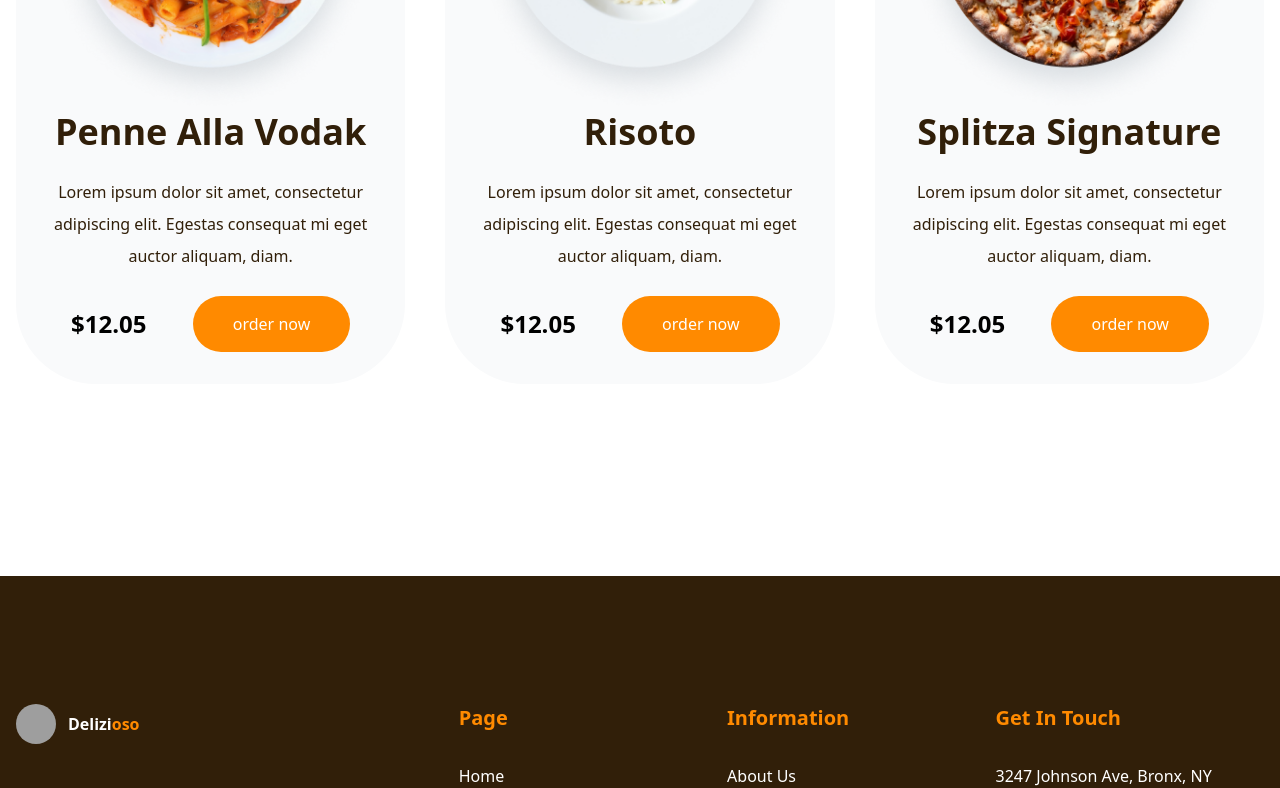
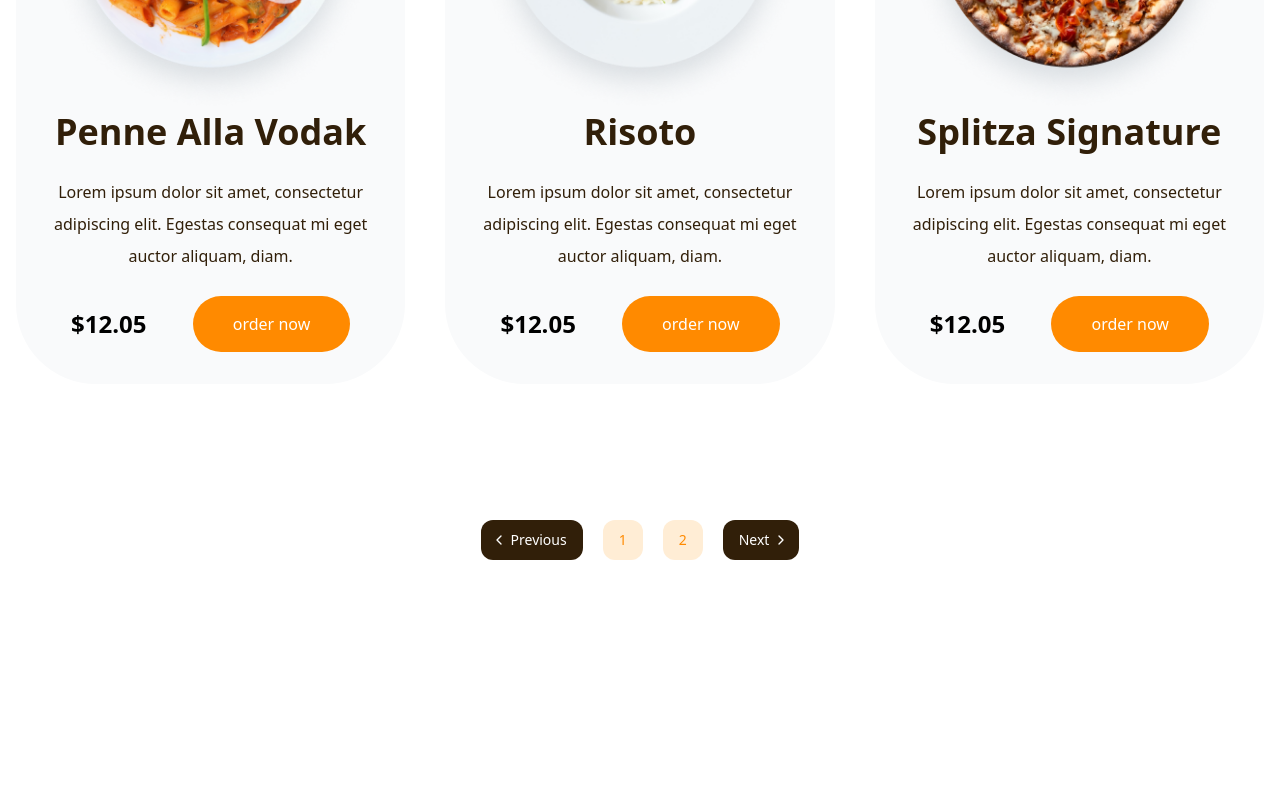
Before and after one commit to parvin-noori/delizioso, a React (Vite) app: page / in a window 1280 px wide. Shown: the part 3071-3859 px from the top of the page. Built offline with nearby package versions, Linux system fonts and the light colour scheme; data requests are answered from the project's data file; grey boxes are pictures that could not be loaded.

Commit message:
insert lodash and pagination section

```diff
--- a/db.json
+++ b/db.json
@@ -71,6 +71,24 @@
       "category": "dinner",
       "rating": 4,
       "img": "/assets/imgs/SplitzaSignature.png"
+    },
+    {
+      "id": 7,
+      "title": "Spaghetti",
+      "desc": "Lorem ipsum dolor sit amet, consectetur adipiscing elit. Egestas consequat mi eget auctor aliquam, diam. ",
+      "price": 12.05,
+      "category": "dinner",
+      "rating": 4,
+      "img": "/assets/imgs/italian-pasta.png"
+    },
+    {
+      "id": 8,
+      "title": "Gnocchi",
+      "desc": "Lorem ipsum dolor sit amet, consectetur adipiscing elit. Egestas consequat mi eget auctor aliquam, diam. ",
+      "price": 12.05,
+      "category": "dinner",
+      "rating": 4,
+      "img": "/assets/imgs/Gnocchi.png"
     }
   ],
   "users": [
--- a/package.json
+++ b/package.json
@@ -13,11 +13,13 @@
   },
   "dependencies": {
     "@radix-ui/react-avatar": "^1.1.0",
+    "@radix-ui/react-slot": "^1.1.0",
     "axios": "^1.7.2",
     "class-variance-authority": "^0.7.0",
     "clsx": "^2.1.1",
     "framer-motion": "^11.3.8",
     "json-server": "^1.0.0-beta.1",
+    "lodash": "^4.17.21",
     "lucide-react": "^0.412.0",
     "react": "^18.3.1",
     "react-dom": "^18.3.1",
--- a/src/components/Menu/MenuSection.jsx
+++ b/src/components/Menu/MenuSection.jsx
@@ -3,23 +3,23 @@ import axios from "axios";
 import { useEffect, useState } from "react";
 import MenuItem from "../MenuItem/MenuItem";
 import { motion } from "framer-motion";
-
+import usePaginatedFetch from "@/usePaginatedFetch";
+import PaginationSection from "../Pagination/PaginationSection";
 
 export default function MenuSection({ sectionTitle }) {
-  const [foods, setFoods] = useState([]);
   const [categories, setCategories] = useState([]);
   const [activeCategory, setActiveCategory] = useState("all");
+  const url = "http://localhost:3000/products";
+  const [loading, data] = usePaginatedFetch(url, 6);
+  const [page, setPage] = useState(1);
+  const [foods, setFoods] = useState([]);
 
   useEffect(() => {
-    let fetchProducts = async () => {
-      try {
-        const response = await axios.get("http://localhost:3000/products");
-        setFoods(response.data);
-      } catch (err) {
-        console.log(err);
-      }
-    };
+    if (loading) return;
+    setFoods(data[page - 1] || []);
+  }, [loading, page, data]);
 
+  useEffect(() => {
     const fetchCategories = async () => {
       try {
         const categoryResponse = await axios.get(
@@ -30,7 +30,7 @@ export default function MenuSection({ sectionTitle }) {
         console.log(err);
       }
     };
-    fetchProducts();
+
     fetchCategories();
   }, []);
 
@@ -75,11 +75,24 @@ export default function MenuSection({ sectionTitle }) {
             </li>
           ))}
         </ul>
-        <div className="menu grid lg:grid-cols-3 grid-cols-2 sm:gap-10 gap-5">
-          {filterFoods.map((food,index) => (
-            <MenuItem key={food.id} food={food} index={index}/>
-          ))}
-        </div>
+        {loading ? (
+          <span>Loading...</span>
+        ) : (
+          <>
+            <div className="menu grid lg:grid-cols-3 grid-cols-2 sm:gap-10 gap-5">
+              {filterFoods.map((food, index) => (
+                <MenuItem key={food.id} food={food} index={index} />
+              ))}
+            </div>
+            <div className="flex m-auto py-10">
+              <PaginationSection
+                activePage={page}
+                setPage={setPage}
+                pages={data.length}
+              />
+            </div>
+          </>
+        )}
         {/* {Object.keys(Object.groupBy(foods, ({ category }) => category)).map(
             (cat) => (
               <span key={cat}>{cat}</span>
--- /dev/null
+++ b/src/components/Pagination/PaginationSection.jsx
@@ -0,0 +1,66 @@
+import _ from "lodash";
+import {
+  Pagination,
+  PaginationContent,
+  PaginationEllipsis,
+  PaginationItem,
+  PaginationLink,
+  PaginationNext,
+  PaginationPrevious,
+} from "@/components/ui/pagination";
+import { GrPrevious } from "react-icons/gr";
+
+export default function PaginationSection({ activePage, setPage, pages }) {
+  const prevPage = () => {
+    setPage((oldPage) => {
+      let prevPage = oldPage - 1;
+      if (prevPage < 1) {
+        prevPage = pages;
+      }
+      return prevPage;
+    });
+  };
+
+  const nextPage = () => {
+    setPage((oldPage) => {
+      let nextPage = oldPage + 1;
+      if (nextPage > pages) {
+        nextPage = 1;
+      }
+      return nextPage;
+    });
+  };
+  return (
+    <Pagination>
+      <PaginationContent className=" gap-5">
+        <PaginationItem>
+          <PaginationPrevious
+            className="bg-brown text-white rounded-xl cursor-pointer hover:bg-orange-100 hover:text-primaryOrange "
+            onClick={prevPage}
+          />
+        </PaginationItem>
+
+        {_.times(pages, (index) => (
+          <PaginationItem
+            className={`page-item ${index + 1 === activePage ? "active" : ""}`}
+            onClick={() => setPage(index + 1)}
+          >
+            <PaginationLink
+              className="bg-orange-100 text-primaryOrange rounded-xl border-opacity-0  cursor-pointer  hover:border-opacity-100 border-primaryOrange hover:text-primaryOrange hover:bg-transparent"
+              isActive
+              key={`pagination- ${index}`}
+            >
+              {index + 1}
+            </PaginationLink>
+          </PaginationItem>
+        ))}
+        <PaginationItem>
+          <PaginationNext
+            className="bg-brown text-white rounded-xl cursor-pointer hover:bg-orange-100 hover:text-primaryOrange"
+            onClick={nextPage}
+          />
+        </PaginationItem>
+      </PaginationContent>
+    </Pagination>
+  );
+}
--- /dev/null
+++ b/src/components/ui/button.jsx
@@ -0,0 +1,47 @@
+import * as React from "react"
+import { Slot } from "@radix-ui/react-slot"
+import { cva } from "class-variance-authority";
+
+import { cn } from "@/lib/utils"
+
+const buttonVariants = cva(
+  "inline-flex items-center justify-center whitespace-nowrap rounded-md text-sm font-medium ring-offset-background transition-colors focus-visible:outline-none focus-visible:ring-2 focus-visible:ring-ring focus-visible:ring-offset-2 disabled:pointer-events-none disabled:opacity-50",
+  {
+    variants: {
+      variant: {
+        default: "bg-primary text-primary-foreground hover:bg-primary/90",
+        destructive:
+          "bg-destructive text-destructive-foreground hover:bg-destructive/90",
+        outline:
+          "border border-input bg-background hover:bg-accent hover:text-accent-foreground",
+        secondary:
+          "bg-secondary text-secondary-foreground hover:bg-secondary/80",
+        ghost: "hover:bg-accent hover:text-accent-foreground",
+        link: "text-primary underline-offset-4 hover:underline",
+      },
+      size: {
+        default: "h-10 px-4 py-2",
+        sm: "h-9 rounded-md px-3",
+        lg: "h-11 rounded-md px-8",
+        icon: "h-10 w-10",
+      },
+    },
+    defaultVariants: {
+      variant: "default",
+      size: "default",
+    },
+  }
+)
+
+const Button = React.forwardRef(({ className, variant, size, asChild = false, ...props }, ref) => {
+  const Comp = asChild ? Slot : "button"
+  return (
+    (<Comp
+      className={cn(buttonVariants({ variant, size, className }))}
+      ref={ref}
+      {...props} />)
+  );
+})
+Button.displayName = "Button"
+
+export { Button, buttonVariants }
--- /dev/null
+++ b/src/components/ui/pagination.jsx
@@ -0,0 +1,100 @@
+import * as React from "react"
+import { ChevronLeft, ChevronRight, MoreHorizontal } from "lucide-react"
+
+import { cn } from "@/lib/utils"
+import { buttonVariants } from "@/components/ui/button";
+
+const Pagination = ({
+  className,
+  ...props
+}) => (
+  <nav
+    role="navigation"
+    aria-label="pagination"
+    className={cn("mx-auto flex w-full justify-center", className)}
+    {...props} />
+)
+Pagination.displayName = "Pagination"
+
+const PaginationContent = React.forwardRef(({ className, ...props }, ref) => (
+  <ul
+    ref={ref}
+    className={cn("flex flex-row items-center gap-1", className)}
+    {...props} />
+))
+PaginationContent.displayName = "PaginationContent"
+
+const PaginationItem = React.forwardRef(({ className, ...props }, ref) => (
+  <li ref={ref} className={cn("", className)} {...props} />
+))
+PaginationItem.displayName = "PaginationItem"
+
+const PaginationLink = ({
+  className,
+  isActive,
+  size = "icon",
+  ...props
+}) => (
+  <a
+    aria-current={isActive ? "page" : undefined}
+    className={cn(buttonVariants({
+      variant: isActive ? "outline" : "ghost",
+      size,
+    }), className)}
+    {...props} />
+)
+PaginationLink.displayName = "PaginationLink"
+
+const PaginationPrevious = ({
+  className,
+  ...props
+}) => (
+  <PaginationLink
+    aria-label="Go to previous page"
+    size="default"
+    className={cn("gap-1 pl-2.5", className)}
+    {...props}>
+    <ChevronLeft className="h-4 w-4" />
+    <span>Previous</span>
+  </PaginationLink>
+)
+PaginationPrevious.displayName = "PaginationPrevious"
+
+const PaginationNext = ({
+  className,
+  ...props
+}) => (
+  <PaginationLink
+    aria-label="Go to next page"
+    size="default"
+    className={cn("gap-1 pr-2.5", className)}
+    {...props}>
+    <span>Next</span>
+    <ChevronRight className="h-4 w-4" />
+  </PaginationLink>
+)
+PaginationNext.displayName = "PaginationNext"
+
+const PaginationEllipsis = ({
+  className,
+  ...props
+}) => (
+  <span
+    aria-hidden
+    className={cn("flex h-9 w-9 items-center justify-center", className)}
+    {...props}>
+    <MoreHorizontal className="h-4 w-4" />
+    <span className="sr-only">More pages</span>
+  </span>
+)
+PaginationEllipsis.displayName = "PaginationEllipsis"
+
+export {
+  Pagination,
+  PaginationContent,
+  PaginationEllipsis,
+  PaginationItem,
+  PaginationLink,
+  PaginationNext,
+  PaginationPrevious,
+}
--- /dev/null
+++ b/src/usePaginatedFetch.jsx
@@ -0,0 +1,25 @@
+import axios from "axios";
+import _ from "lodash";
+import { useEffect, useState } from "react";
+
+export default function usePaginatedFetch(url, pageSize) {
+  const [loading, setloading] = useState(true);
+  const [data, setData] = useState([]);
+
+  const getData = async () => {
+    const response = await axios.get(url);
+    const data = response.data;
+
+    const paginatedData = _.chunk(data, pageSize);
+    console.log(paginatedData);
+
+    setData(paginatedData);
+    setloading(false);
+  };
+
+  useEffect(() => {
+    getData();
+  }, [url, pageSize]);
+
+  return [loading, data];
+}
```
Also changed, not shown: 1 other file (tests, documents, lock files or other folders).
